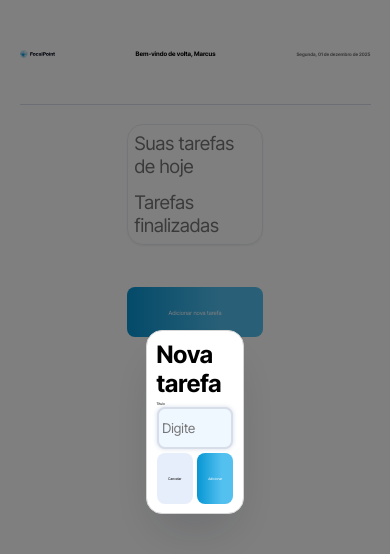
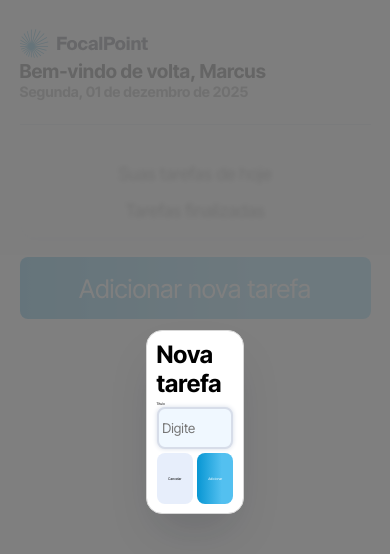
Before and after one commit to duarte25/doto_react, a Next.js app: page / in a window 390 px wide. Both pictures are taken after a click on the button "Adicionar nova tarefa". Shown: the top 554 px of the page. Built offline with nearby package versions, Linux system fonts and the light colour scheme.

Commit message:
Tornando o site responsivo

```diff
--- a/src/components/header/styles.module.scss
+++ b/src/components/header/styles.module.scss
@@ -1,18 +1,25 @@
-
 .header {
     display: flex;
-    flex-direction: row;
+    flex-wrap: wrap;
     justify-content: space-between;
     align-items: center;
     margin: 1% 5%;
-    font-size: 0.8vw;
+    font-size: 0.6em;
     border-bottom: 1px solid #D7DDE9;
+    padding: 1.5rem 0;
+
+    .logo {
+        width: 8rem;
+        height: 100%;
+    }
+
+    @media (max-width: 750px) {
+        .header {
+            margin: 0;
+        }
+    }
 }
 
 .header h2 {
     opacity: 0.54;
 }
-
-.logo {
-    width: 10%;
-}
--- a/src/components/tasks/styles.module.scss
+++ b/src/components/tasks/styles.module.scss
@@ -4,20 +4,21 @@
     align-items: center;
     border: 1px dashed #D7DDE9;
     width: 95%;
-    height: 6vh;
+    height: 4.05em;
     border-radius: 8px;
+    font-size: 1.2rem;
 
     input {
         background: white;
-        margin-left: 1vw;
+        margin-left: 1.2rem;
     }
 
     input[type="checkbox"] {
         appearance: none;
         -webkit-appearance: none;
         /* Suporte para navegadores webkit */
-        width: 1.5vw;
-        height: 1.5vw;
+        width: 1.8rem;
+        height: 1.8rem;
         border: 2px solid #D7DDE9;
         border-radius: 4px;
         background-color: white;
@@ -46,18 +47,18 @@
     }
 
     .task {
-        margin-left: 1vw;
+        margin-left: 1.2rem;
         cursor: pointer;
     }
 
     .button {
         margin-left: auto;
-        margin-right: 1vw;
+        margin-right: 1.2rem;
         cursor: pointer;
 
         .iconTrash {
-            width: 1.5vw;
-            height: 1.5vw;
+            width: 1.8rem;
+            height: 1.8rem;
             color: #B0BBD1;
         }
     }
--- a/src/components/toDolist/index.jsx
+++ b/src/components/toDolist/index.jsx
@@ -1,8 +1,7 @@
-"use client"; // Adicione isso no topo
+import React, { useState, useEffect } from 'react';
 import Styles from "./styles.module.scss";
-import React, { useState, useEffect } from 'react';
 import TodoItem from '../tasks';
-import TodoPopup from '../popup'; // Importando o novo componente
+import TodoPopup from '../popup';
 
 const TodoList = () => {
   const [todos, setTodos] = useState([]);
@@ -45,8 +44,12 @@ const TodoList = () => {
     setTodoToDelete(null);
   };
 
+  const isPopupOpen = isAdding || todoToDelete !== null;
+
   return (
-    <div className={Styles.container} >
+    <div className={Styles.container}>
+      {/* Aplicando a classe de opacidade no fundo */}
+      {isPopupOpen && <div className={Styles.backgroundOverlay}></div>}
 
       {/* Popup para adicionar tarefa */}
       <TodoPopup
@@ -62,7 +65,7 @@ const TodoList = () => {
         buttonTitleConfirm={"Adicionar"}
       />
 
-      <div className={Styles.tasks}>
+      <div className={`${Styles.tasks} ${isPopupOpen ? Styles.popupOpen : ''}`}>
         <h3>Suas tarefas de hoje</h3>
         {todos.filter(todo => !todo.completed).map((todo) => (
           <TodoItem
@@ -99,9 +102,7 @@ const TodoList = () => {
         buttonClass={Styles.buttonClassRed}
         labelClassName={Styles.labelClassName}
         buttonTitleConfirm={"Deletar"}
-      >
-      </TodoPopup>
-
+      />
     </div>
   );
 };
--- a/src/components/toDolist/styles.module.scss
+++ b/src/components/toDolist/styles.module.scss
@@ -2,18 +2,24 @@
 
 .container {
     margin: 5% auto;
-    width: 35%;
+    // width: 35%;
+    width: 40rem;
+
+    @media (max-width: 750px) {
+        width: 90%;
+        max-width: 40rem;
+    }
 
     .buttonAdd {
-        margin-top: 5vh;
+        margin-top: 5%;
         border-radius: 8px;
         background: $button-blue;
         border: none;
         width: 100%;
-        height: 6vh;
+        height: 3.9rem;
         color: white;
         font-weight: normal;
-        font-size: 1.5vw;
+        font-size: 1.6rem;
     }
 }
 
@@ -34,14 +40,32 @@
     align-items: center;
     border-radius: 16px;
     padding: 5%;
-    gap: 1.5vh;
+    gap: 1.013rem;
 
     h3 {
         opacity: 0.54;
         font-weight: normal;
+        font-size: 1.1rem;
     }
 }
 
 .labelClassName {
     opacity: 0.54;
 }
+
+
+.backgroundOverlay {
+    position: fixed;
+    top: 0;
+    left: 0;
+    width: 100%;
+    height: 100%;
+    background: rgba(255, 255, 255, 0.8);
+
+    z-index: 10;
+
+}
+
+.popupOpen {
+    filter: blur(2px);
+}
```
